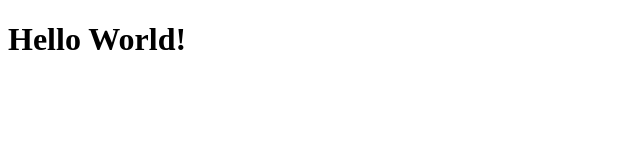
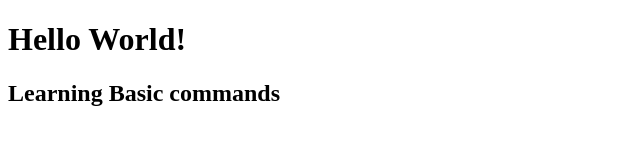
Before and after one commit to kalyani1983/practice_web, a plain HTML site: page index.html in a window 1280 px wide. Shown: the whole page, without its empty margins (0-640 px from the left). Drawn offline with Linux system fonts and the light colour scheme.

Commit message:
adding h2 heading

```diff
--- a/index.html
+++ b/index.html
@@ -8,5 +8,6 @@
 </head>
 <body>
     <h1>Hello World!</h1>
+    <h2>Learning Basic commands</h2>
 </body>
 </html>
```
